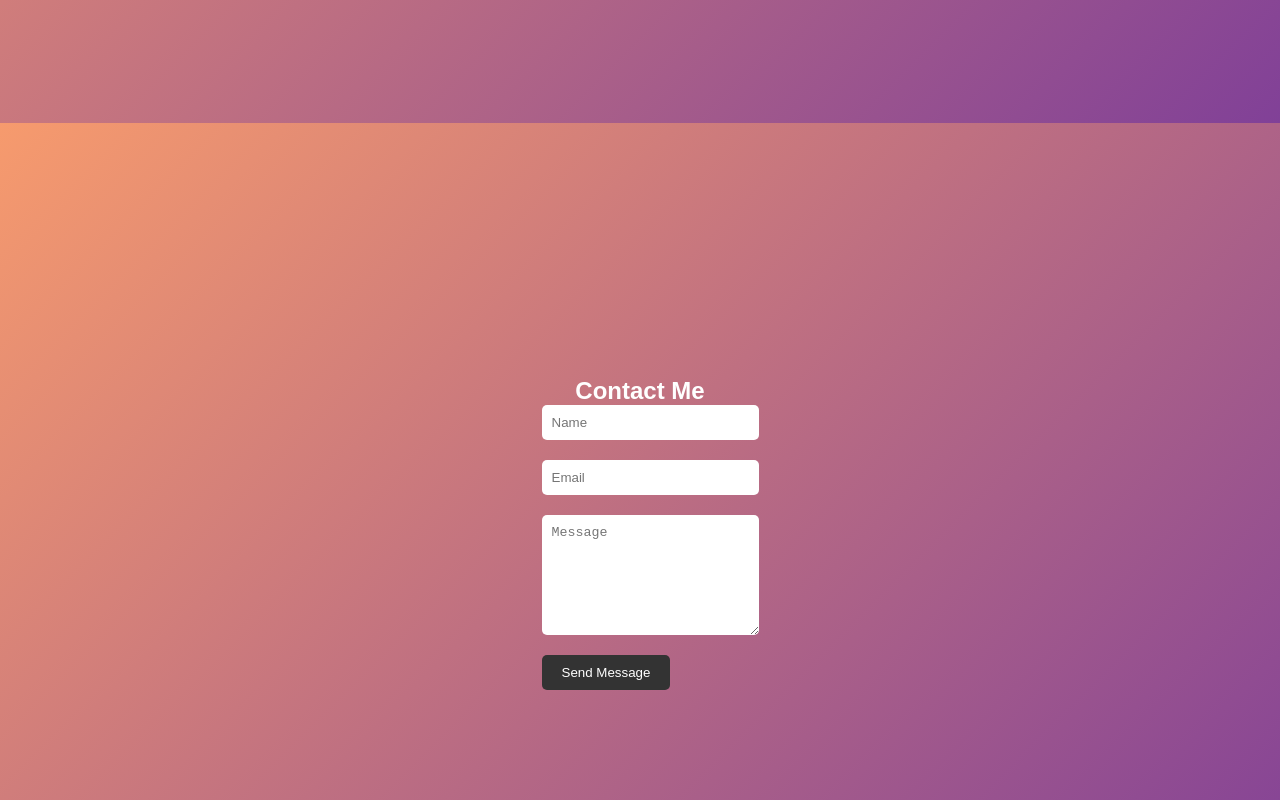
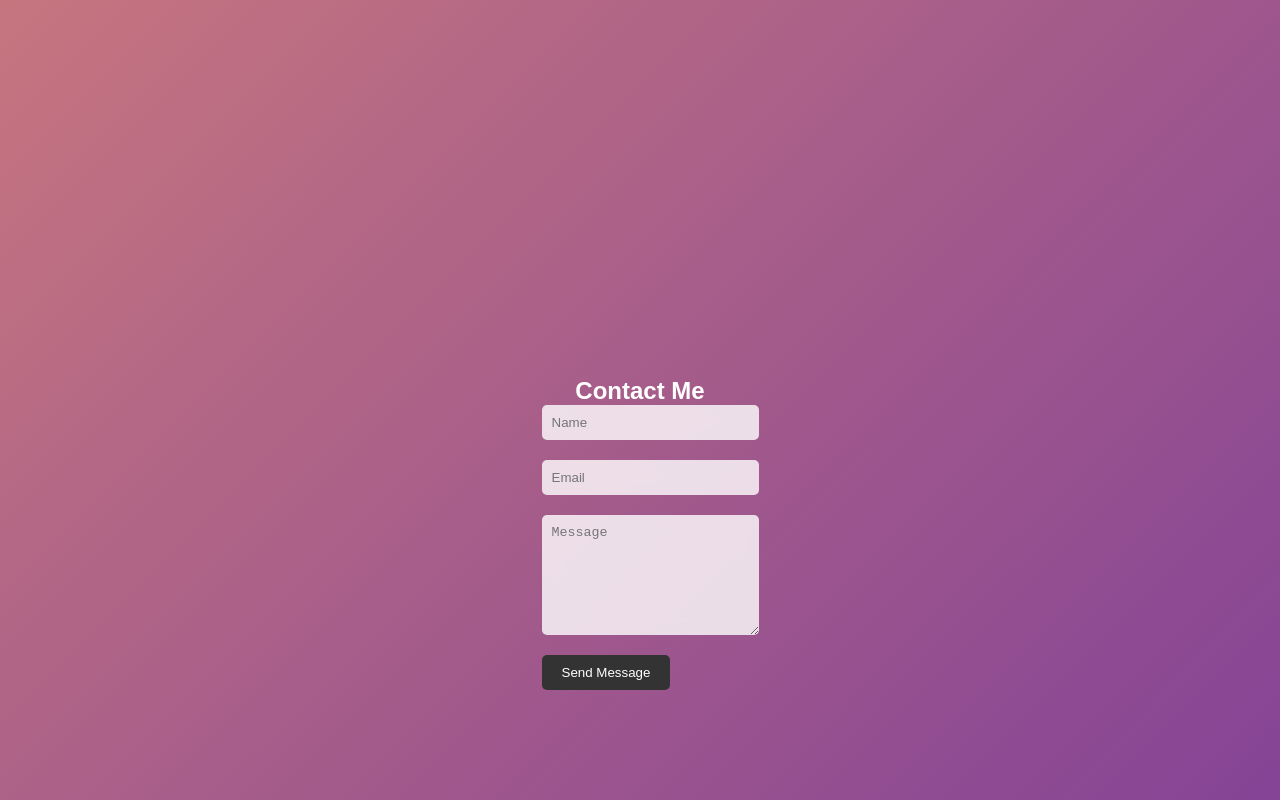
Before and after one commit to JananiSuresh168/JananiSuresh168.github.io, a React (Create React App) app: page / in a window 1280 px wide. Shown: the part 1580-2380 px from the top of the page. Built offline with nearby package versions, Linux system fonts and the light colour scheme.

Commit message:
Minor UI Changes

```diff
--- a/src/App.css
+++ b/src/App.css
@@ -6,7 +6,7 @@ body {
   font-family: Arial, sans-serif;
   margin: 0;
   padding: 0;
-  background-color: #f4f4f4;
+  background: linear-gradient(135deg, #f79b6d, #7f3f98); /* Apply linear gradient background */
 }
 
 .App {
@@ -68,7 +68,6 @@ nav a:hover {
   right: -10px;
   bottom: -10px;
   z-index: -1;
-  background: linear-gradient(135deg, #f79b6d, #7f3f98);
   border-radius: 10px;
 }
 
@@ -145,6 +144,8 @@ form textarea {
   padding: 10px;
   border-radius: 5px;
   border: none;
+  background-color: rgba(255, 255, 255, 0.8); /* Add background color with transparency */
+  backdrop-filter: blur(10px); /* Add backdrop filter for additional transparency effect */
 }
 
 form textarea {
```
